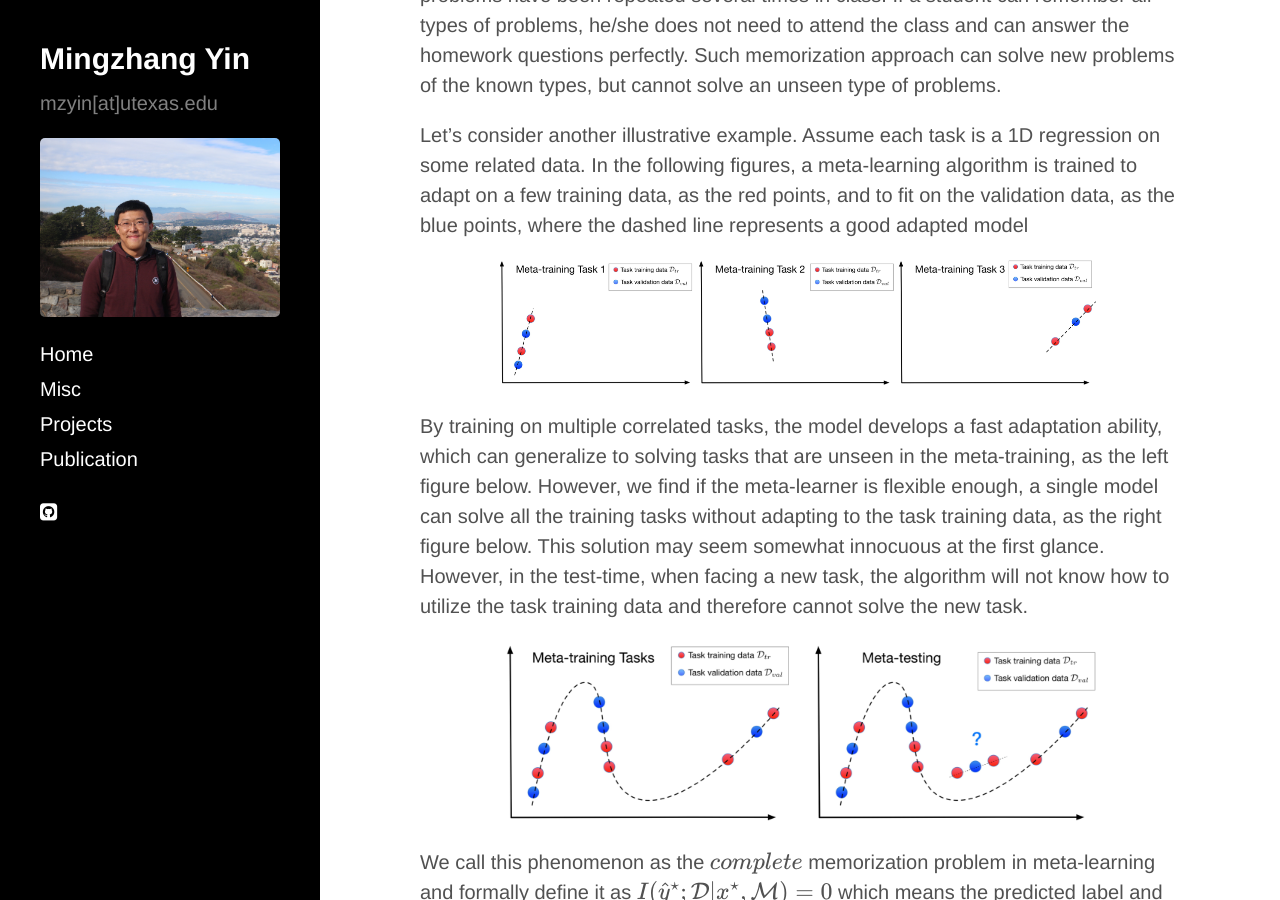
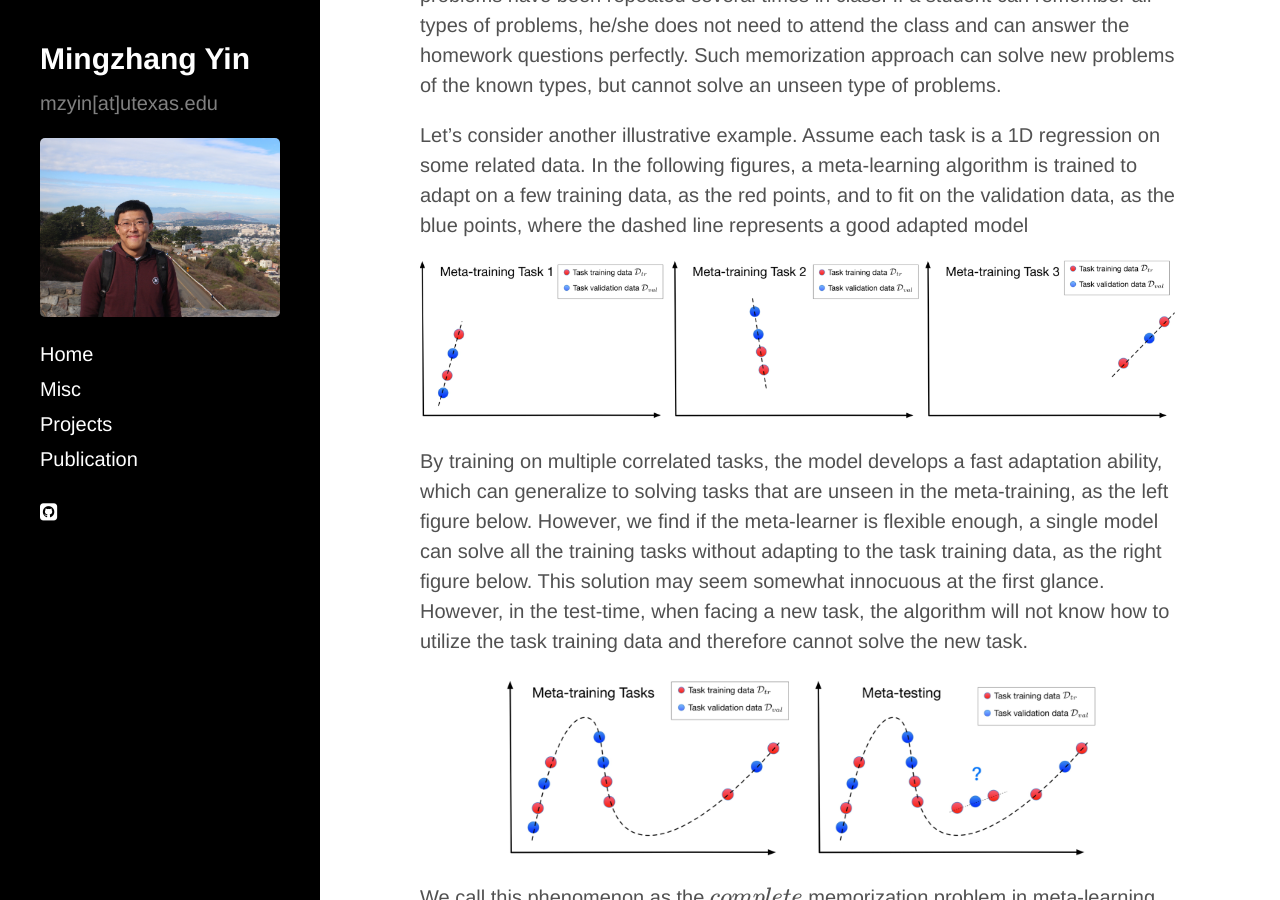
Before and after one commit to mingzhang-yin/mingzhang-yin.github.io, a Jekyll site: the page built from _posts/2020-04-10-Meta-learning-without-Memorization.md, in a window 1280 px wide and 900 px high, scrolled down 1272 px. Built offline with Jekyll 4.4.1, drawn with Linux system fonts in a browser that asks for light colours; nearby versions of some CDN libraries; formulas are drawn with MathJax 3.

Commit message:
Update 2020-04-10-Meta-learning-without-Memorization.md

```diff
--- a/_posts/2020-04-10-Meta-learning-without-Memorization.md
+++ b/_posts/2020-04-10-Meta-learning-without-Memorization.md
@@ -24,7 +24,7 @@
 
 
 <center>
-<img src="https://raw.githubusercontent.com/mingzhang-yin/mingzhang-yin.github.io/master/assets/images/figure_memo/s1.png" alt="drawing" width="600"/>
+<img src="https://raw.githubusercontent.com/mingzhang-yin/mingzhang-yin.github.io/master/assets/images/figure_memo/s1.png" alt="drawing" width="900"/>
 </center>
 
 
@@ -56,12 +56,12 @@
 where $\theta$ are the parameters of an encoder: $x \to z$. Combining the meta-regularization with the objectives in Model Agnostic Meta-Learning $($MAML$)$ and Conditional Neural Process $($CNP$)$, we name our proposed new algorithms as MR-MAML and MR-CNP. We apply them to several datasets where the tasks are non-mutually exclusive, where the standard meta-learning algorithms can fail. The algorithms are tested on a pose prediction dataset where the goal is to predict the orientations of 3D objects by looking at their 2D images. Our methods outperform the compared methods by a large margin
 
 <center>
-<img src="https://raw.githubusercontent.com/mingzhang-yin/mingzhang-yin.github.io/master/assets/images/figure_memo/ee2.png" alt="drawing" width="600"/>
+<img src="https://raw.githubusercontent.com/mingzhang-yin/mingzhang-yin.github.io/master/assets/images/figure_memo/ee2.png" alt="drawing" width="800"/>
 </center>
 
 We also test on the non-mutually exclusive few-shot classification problems, for which standard meta-learning methods can give near random predictions in some cases
 <center>
-<img src="https://raw.githubusercontent.com/mingzhang-yin/mingzhang-yin.github.io/master/assets/images/figure_memo/ee3.png" alt="drawing" width="600"/>
+<img src="https://raw.githubusercontent.com/mingzhang-yin/mingzhang-yin.github.io/master/assets/images/figure_memo/ee3.png" alt="drawing" width="800"/>
 </center>
 
 ## Takeaways
```
